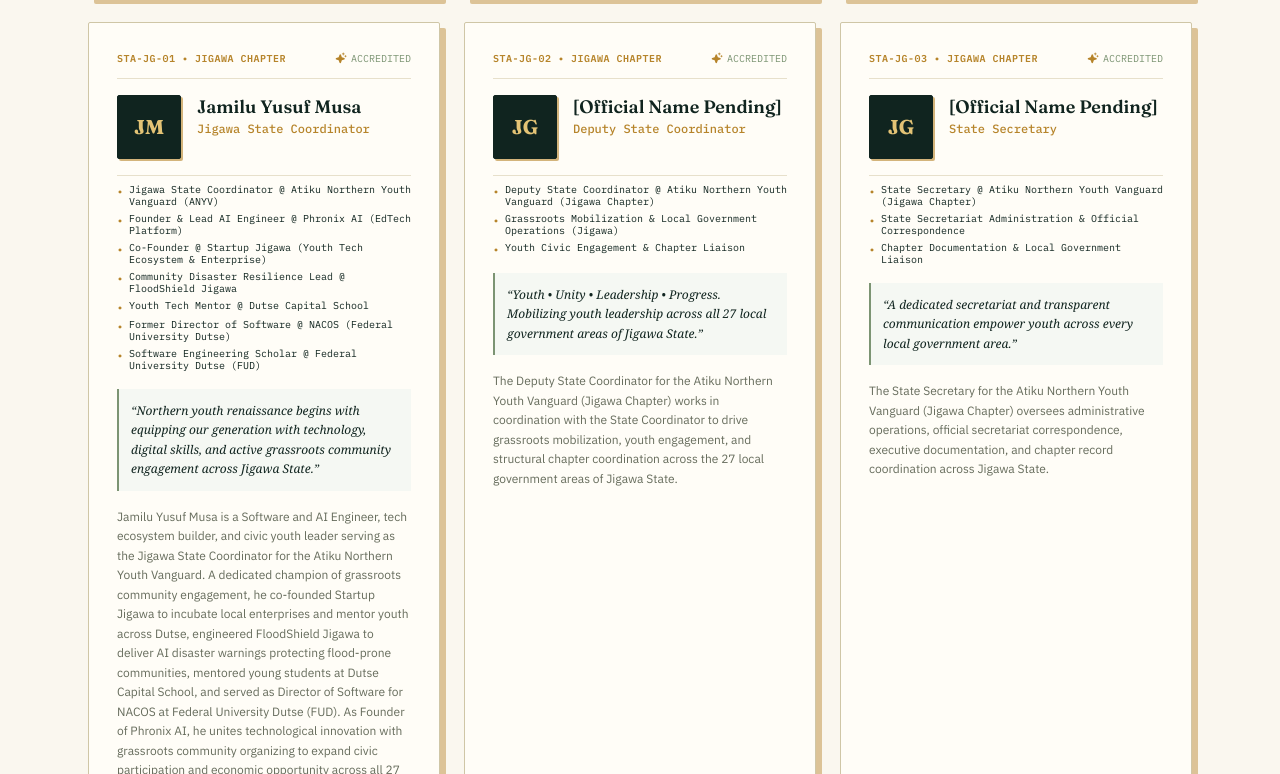
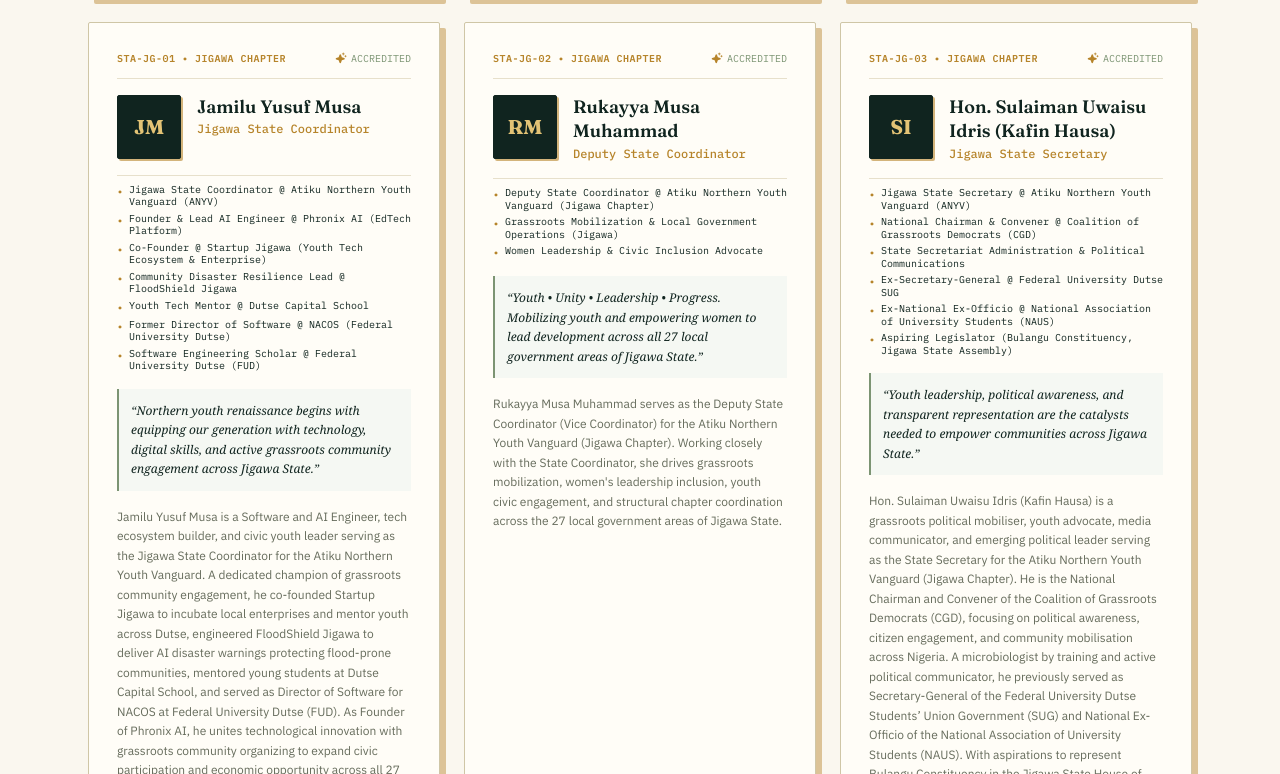
Before and after one commit to Yamojr001/anyv, a React (Vite) app: page /leadership in a window 1280 px wide. Shown: the part 4686-5460 px from the top of the page. Built offline with nearby package versions, Linux system fonts and the light colour scheme.

Commit message:
feat: add Rukayya Musa Muhammad and Hon. Sulaiman Uwaisu Idris to complete Jigawa state chapter executive council

```diff
--- a/src/data/leadershipData.js
+++ b/src/data/leadershipData.js
@@ -354,42 +354,47 @@
     state: 'Jigawa',
     roleType: 'vice_coordinator',
     category: 'state',
-    name: '[Official Name Pending]',
+    name: 'Rukayya Musa Muhammad',
     rankTitle: 'Deputy State Coordinator',
     badgeCode: 'STA-JG-02',
-    // photoUrl: '', // Commented out for now
+    // photoUrl: '/images/officials/rukayya_musa_muhammad.png', // Commented out for now
     photoUrl: '',
-    initials: 'JG',
+    initials: 'RM',
     portfolioRoles: [
       'Deputy State Coordinator @ Atiku Northern Youth Vanguard (Jigawa Chapter)',
       'Grassroots Mobilization & Local Government Operations (Jigawa)',
-      'Youth Civic Engagement & Chapter Liaison'
+      'Women Leadership & Civic Inclusion Advocate'
     ],
-    quote: 'Youth • Unity • Leadership • Progress. Mobilizing youth leadership across all 27 local government areas of Jigawa State.',
-    bio: 'The Deputy State Coordinator for the Atiku Northern Youth Vanguard (Jigawa Chapter) works in coordination with the State Coordinator to drive grassroots mobilization, youth engagement, and structural chapter coordination across the 27 local government areas of Jigawa State.',
-    // socials: {}, // Commented out for now
-    socials: {}
+    quote: 'Youth • Unity • Leadership • Progress. Mobilizing youth and empowering women to lead development across all 27 local government areas of Jigawa State.',
+    bio: 'Rukayya Musa Muhammad serves as the Deputy State Coordinator (Vice Coordinator) for the Atiku Northern Youth Vanguard (Jigawa Chapter). Working closely with the State Coordinator, she drives grassroots mobilization, women\'s leadership inclusion, youth civic engagement, and structural chapter coordination across the 27 local government areas of Jigawa State.',
+    socials: {
+      email: 'jigawa@anyv.ng'
+    }
   },
   {
     id: 'jg-secretary',
     state: 'Jigawa',
     roleType: 'secretary',
     category: 'state',
-    name: '[Official Name Pending]',
-    rankTitle: 'State Secretary',
+    name: 'Hon. Sulaiman Uwaisu Idris (Kafin Hausa)',
+    rankTitle: 'Jigawa State Secretary',
     badgeCode: 'STA-JG-03',
-    // photoUrl: '', // Commented out for now
+    // photoUrl: '/images/officials/sulaiman_uwaisu_idris.png', // Commented out for now
     photoUrl: '',
-    initials: 'JG',
+    initials: 'SI',
     portfolioRoles: [
-      'State Secretary @ Atiku Northern Youth Vanguard (Jigawa Chapter)',
-      'State Secretariat Administration & Official Correspondence',
-      'Chapter Documentation & Local Government Liaison'
+      'Jigawa State Secretary @ Atiku Northern Youth Vanguard (ANYV)',
+      'National Chairman & Convener @ Coalition of Grassroots Democrats (CGD)',
+      'State Secretariat Administration & Political Communications',
+      'Ex-Secretary-General @ Federal University Dutse SUG',
+      'Ex-National Ex-Officio @ National Association of University Students (NAUS)',
+      'Aspiring Legislator (Bulangu Constituency, Jigawa State Assembly)'
     ],
-    quote: 'A dedicated secretariat and transparent communication empower youth across every local government area.',
-    bio: 'The State Secretary for the Atiku Northern Youth Vanguard (Jigawa Chapter) oversees administrative operations, official secretariat correspondence, executive documentation, and chapter record coordination across Jigawa State.',
-    // socials: {}, // Commented out for now
-    socials: {}
+    quote: 'Youth leadership, political awareness, and transparent representation are the catalysts needed to empower communities across Jigawa State.',
+    bio: 'Hon. Sulaiman Uwaisu Idris (Kafin Hausa) is a grassroots political mobiliser, youth advocate, media communicator, and emerging political leader serving as the State Secretary for the Atiku Northern Youth Vanguard (Jigawa Chapter). He is the National Chairman and Convener of the Coalition of Grassroots Democrats (CGD), focusing on political awareness, citizen engagement, and community mobilisation across Nigeria. A microbiologist by training and active political communicator, he previously served as Secretary-General of the Federal University Dutse Students’ Union Government (SUG) and National Ex-Officio of the National Association of University Students (NAUS). With aspirations to represent Bulangu Constituency in the Jigawa State House of Assembly, he champions youth inclusion, community development, and accountable leadership across all 27 local government areas of Jigawa State.',
+    socials: {
+      email: 'jigawa@anyv.ng'
+    }
   },
   {
     id: 'kt-coordinator',
```
Also changed, not shown: public/images/officials/rukayya_musa_muhammad.png (added), public/images/officials/sulaiman_uwaisu_idris.png (added).
